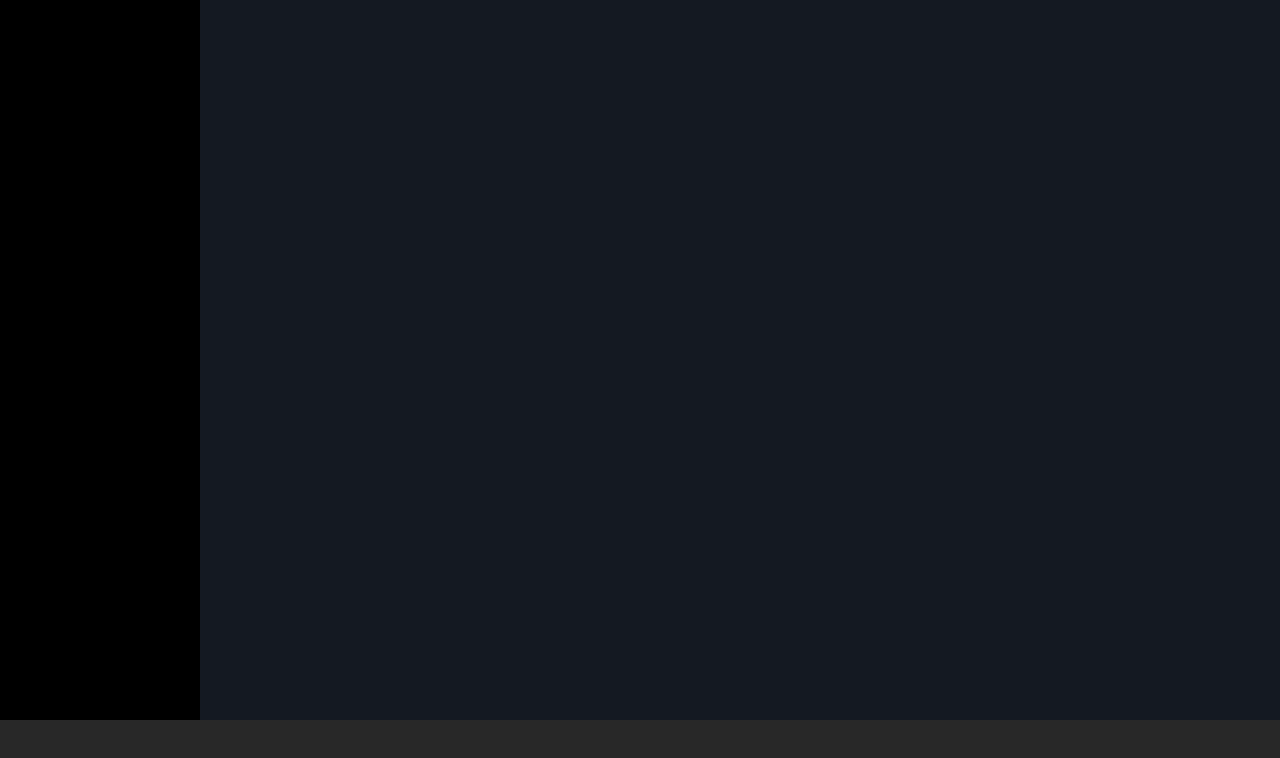
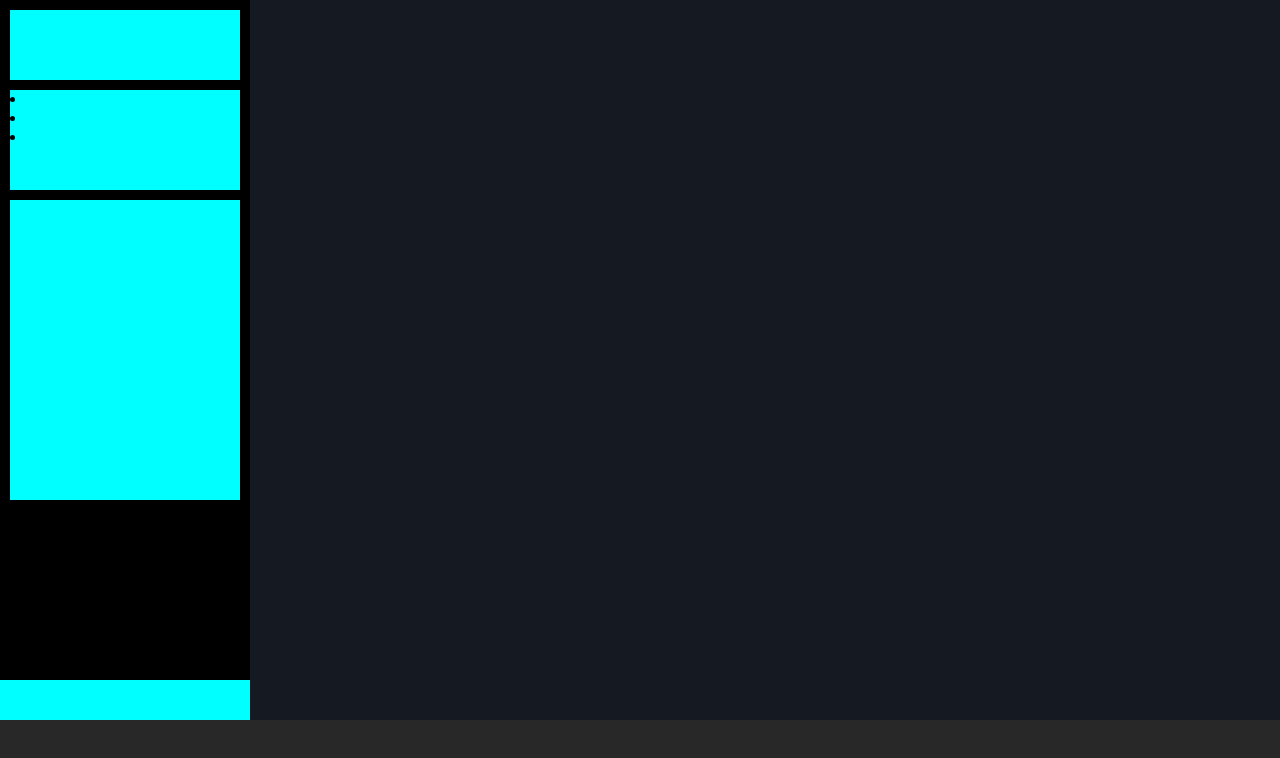
Before and after one commit to battistaennio/html-css-spotifyweb, a plain HTML site: page index.html in a window 1280 px wide. Drawn offline with Linux system fonts and the light colour scheme.

Commit message:
Struttura di base contenuto menù in visualizzazione desktop

```diff
--- a/index.html
+++ b/index.html
@@ -22,6 +22,34 @@
 
         <div id="menu">
 
+            <div id="logo">
+
+            </div>
+
+            <nav>
+
+                <li>
+
+                </li>
+
+                <li>
+
+                </li>
+
+                <li>
+
+                </li>
+
+            </nav>
+
+            <div id="playlist">
+
+            </div>
+
+            <div id="account">
+
+            </div>
+
         </div>
 
         <main>
--- a/style.css
+++ b/style.css
@@ -4,31 +4,81 @@
     box-sizing: border-box;
 }
 
+/* REGOLE GENERALI */
 body{
     font-family: "Montserrat", sans-serif;
-}
-
-#menu{
-    background-color: #000000;
-    width: 200px;
-    height: calc(100vh - 80px);
-}
-
-main{
-    background-color: #141922;
-    width: calc(100vw - 200px);
-    height: calc(100vh - 80px);
-}
-
-#player{
-    background-color: #282828;
-    height: 80px;
 }
 
 .flex{
     display: flex;
 }
 
+
+
+/* REGOLE MENU */
+#menu{
+    background-color: #000000;
+    width: 250px;
+    height: calc(100vh - 80px);
+    position: relative;
+}
+
+#logo{
+    /* debug */
+    min-height: 70px;
+    background-color: aqua;
+    margin: 10px;
+}
+
+nav{
+    /* debug */
+    min-height: 100px;
+    background-color: aqua;
+    margin: 10px;
+}
+
+#playlist{
+    /* debug */
+    min-height: 300px;
+    background-color: aqua;
+    margin: 10px;
+}
+
+#account{
+    position: absolute;
+    bottom: 0;
+    left: 0;
+    width: 250px;
+    /* debug */
+    min-height: 40px;
+    background-color: aqua;
+
+}
+
+
+
+/* REGOLE MAIN */
+main{
+    background-color: #141922;
+    width: calc(100vw - 250px);
+    height: calc(100vh - 80px);
+}
+
+
+
+/* REGOLE PLAYER */
+#player{
+    background-color: #282828;
+    height: 80px;
+    width: 100vw;
+    position: fixed;
+    bottom: 0;
+    left: 0;
+}
+
+
+
+/* REGOLE VISUALIZZAZIONE SMARTPHONE */
 @media screen and (max-width:320px) {
     #menu{
         width: 50px;
```
